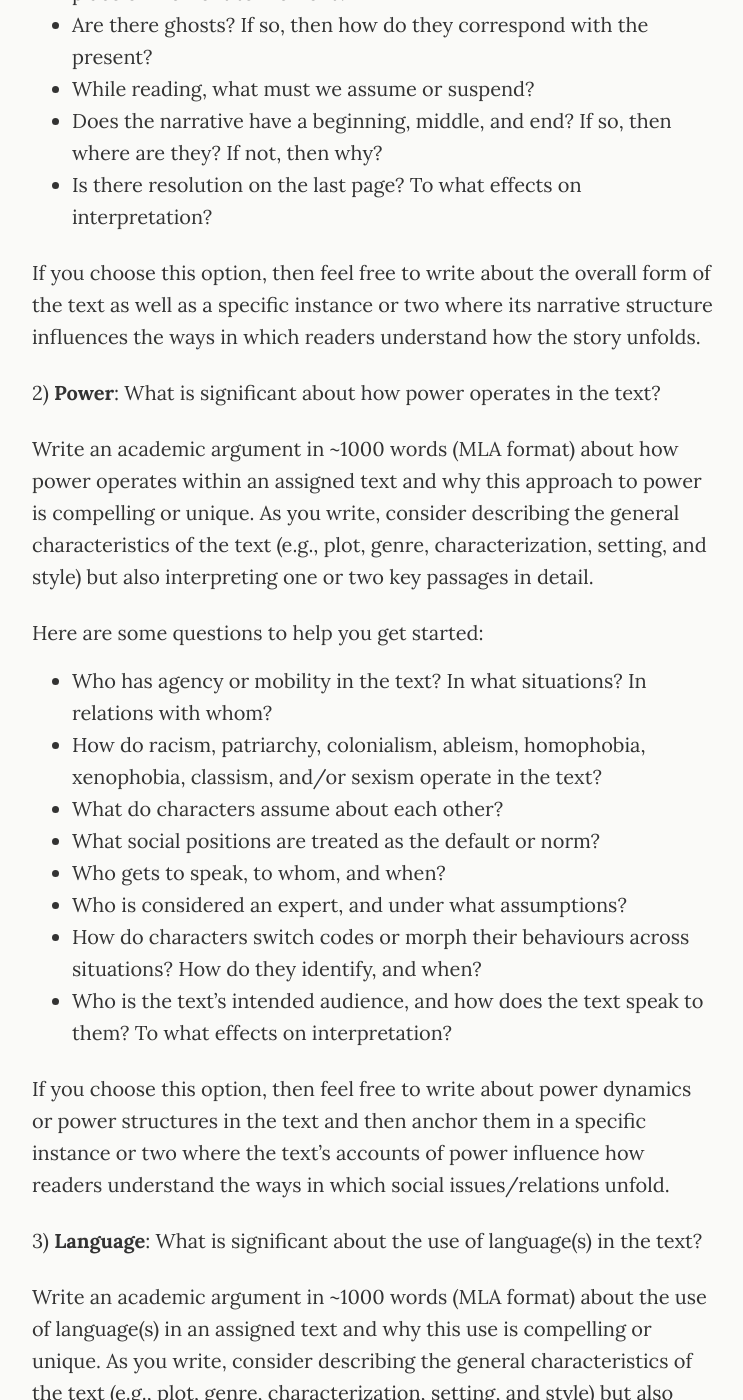
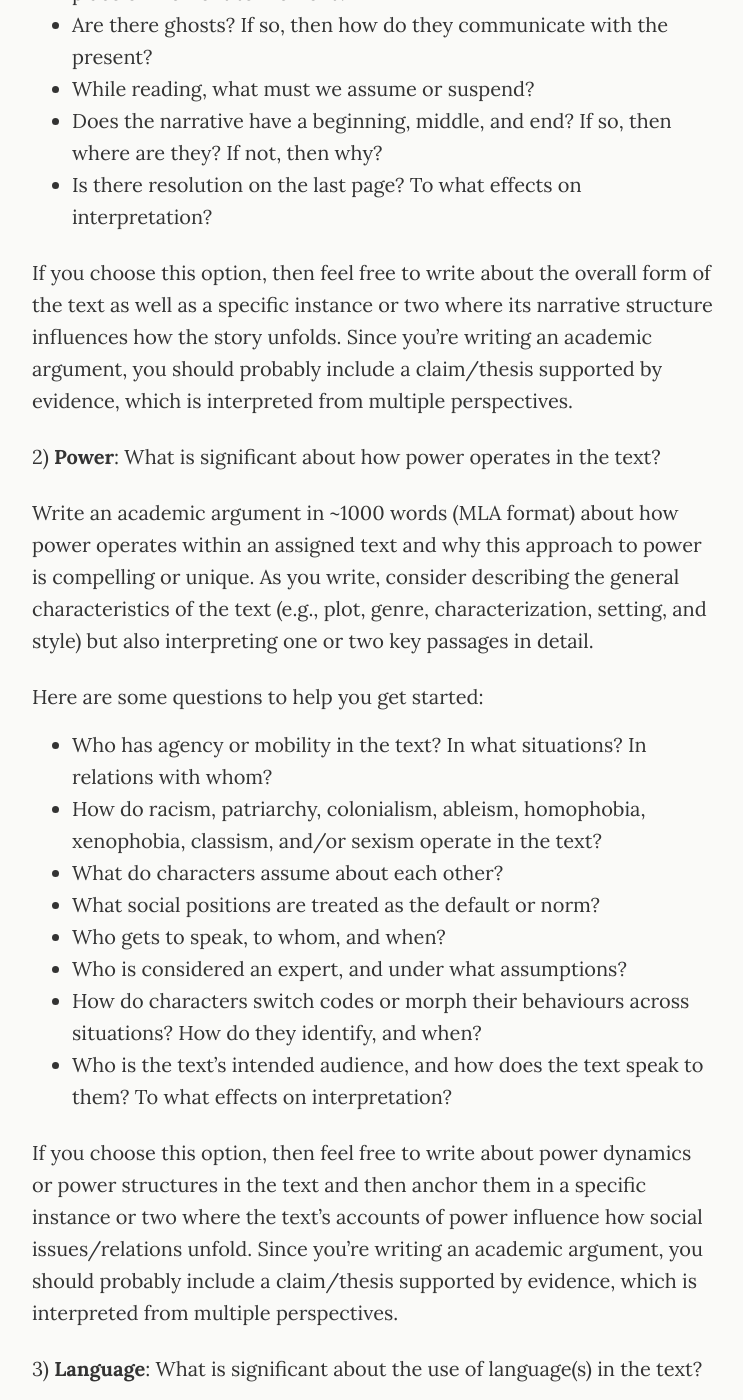
Before and after one commit to jentery/429c, a Jekyll site: the page built from _pages/analysis.md, in a window 1280 px wide and 1400 px high, scrolled down 874 px. Shown: the whole window, without its empty margins (266-1009 px from the left). Built offline with Jekyll 4.4.1, drawn with Linux system fonts in a browser that asks for light colours; some of the changed text lies outside the part shown.

Commit message:
Update analysis.md

```diff
--- a/_pages/analysis.md
+++ b/_pages/analysis.md
@@ -18,12 +18,12 @@ Here are some questions to help you get started:
 * How does the text flash back or flash forward?
 * How does it use footnotes, if at all?
 * How is it focalized? Who presents the story? What do they remember, know, ignore, or forget? How do they travel from place to place or moment to moment?
-* Are there ghosts? If so, then how do they correspond with the present?
+* Are there ghosts? If so, then how do they communicate with the present?
 * While reading, what must we assume or suspend?
 * Does the narrative have a beginning, middle, and end? If so, then where are they? If not, then why?
 * Is there resolution on the last page? To what effects on interpretation?
 
-If you choose this option, then feel free to write about the overall form of the text as well as a specific instance or two where its narrative structure influences the ways in which readers understand how the story unfolds.
+If you choose this option, then feel free to write about the overall form of the text as well as a specific instance or two where its narrative structure influences how the story unfolds. Since you're writing an academic argument, you should probably include a claim/thesis supported by evidence, which is interpreted from multiple perspectives.
 
 2) **Power**: What is significant about how power operates in the text?
 
@@ -40,7 +40,7 @@ Here are some questions to help you get started:
 * How do characters switch codes or morph their behaviours across situations? How do they identify, and when?
 * Who is the text’s intended audience, and how does the text speak to them? To what effects on interpretation?
 
-If you choose this option, then feel free to write about power dynamics or power structures in the text and then anchor them in a specific instance or two where the text's accounts of power influence how readers understand the ways in which social issues/relations unfold.
+If you choose this option, then feel free to write about power dynamics or power structures in the text and then anchor them in a specific instance or two where the text's accounts of power influence how social issues/relations unfold. Since you're writing an academic argument, you should probably include a claim/thesis supported by evidence, which is interpreted from multiple perspectives.
 
 3) **Language**: What is significant about the use of language(s) in the text?
 
@@ -61,4 +61,4 @@ Here are some questions to help you get started:
 * How does the language represent or perform history?
 * Does the language correspond with your everyday life? What must you translate or look up? To what effects on interpretation?
 
-If you choose this option, then feel free to write about the overall use of language(s) in the text and then anchor it in a specific instance or two where language influences how readers understand the ways in which communication unfolds.
+If you choose this option, then feel free to write about the overall use of language(s) in the text and then anchor it in a specific instance or two where language influences how communication unfolds. Since you're writing an academic argument, you should probably include a claim/thesis supported by evidence, which is interpreted from multiple perspectives.
```
